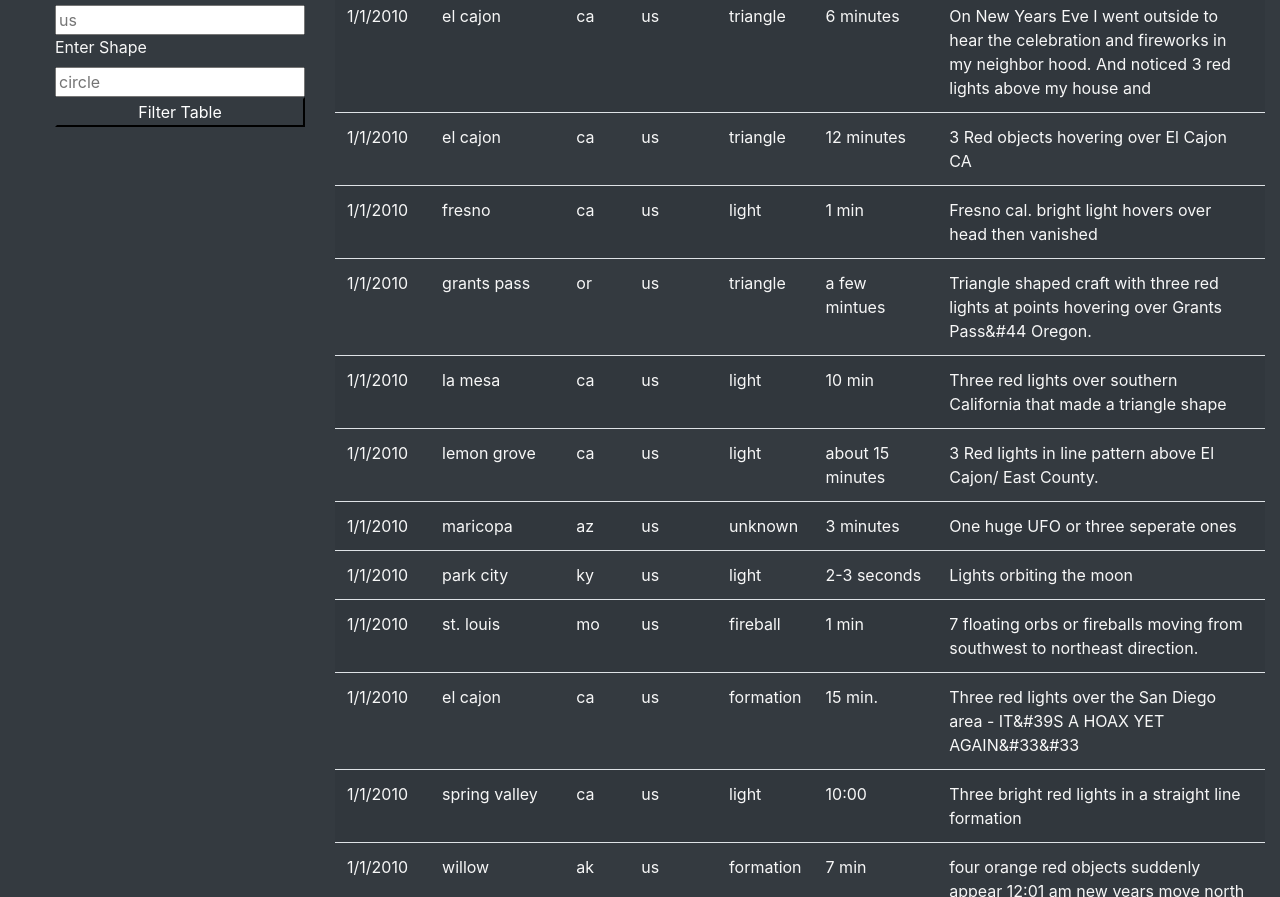
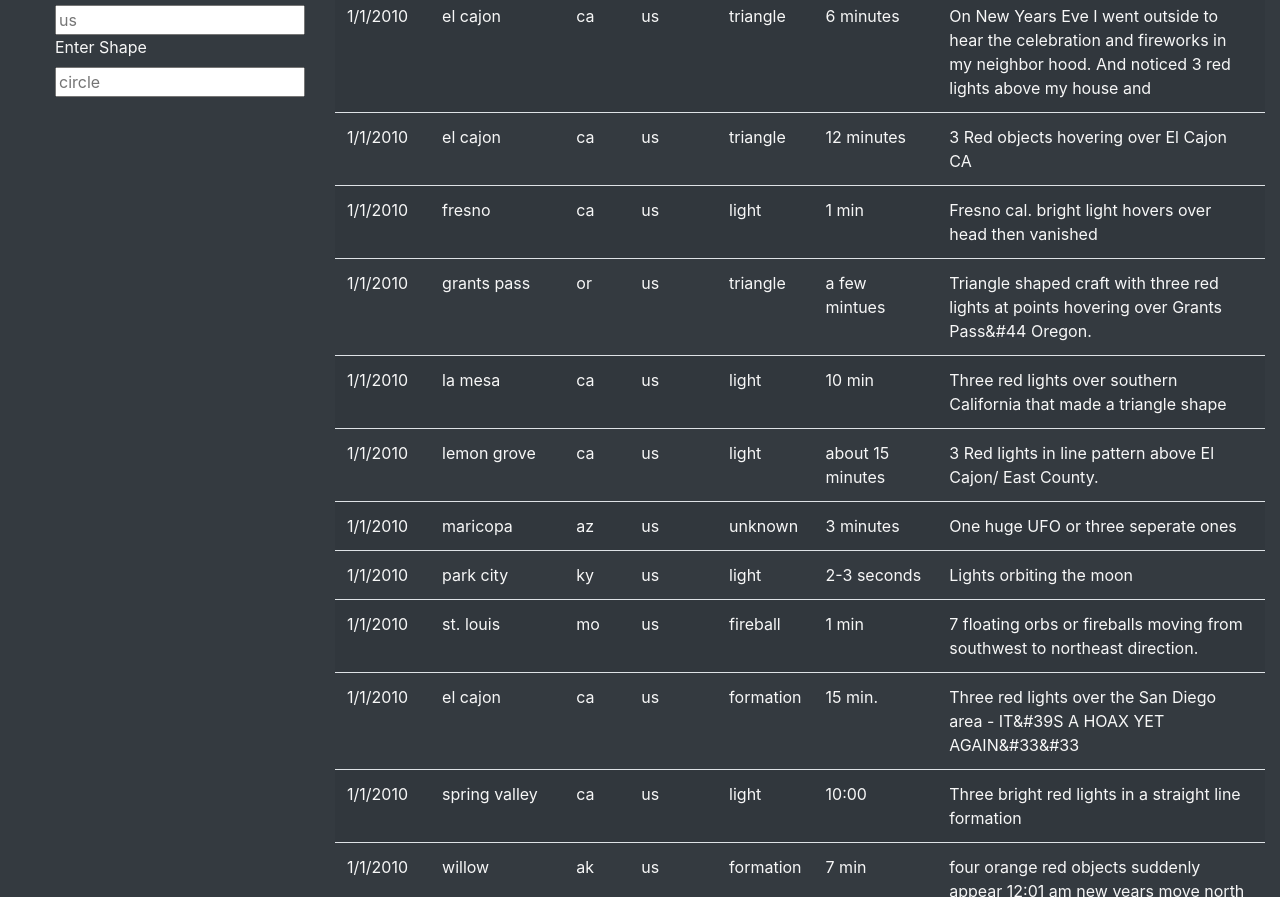
Before and after one commit to WilliamBHW/UFOs, a plain HTML site: page index.html in a window 1280 px wide. Shown: the part 992-1889 px from the top of the page. Drawn offline with nearby package versions, Linux system fonts and the light colour scheme.

Commit message:
updated index template

```diff
--- a/index.html
+++ b/index.html
@@ -59,11 +59,6 @@
                                 <label for="shape">Enter Shape</label>
                                 <input type="text" placeholder="circle" id="shape" />
                             </li>
-                            <li class="list-group" class="bg-dark">
-                                <button id="filter-btn" type="button" class="btn-dark">
-                                    Filter Table
-                                </button>
-                            </li>
                         </ul>
                     </form>
                 </div>
```
